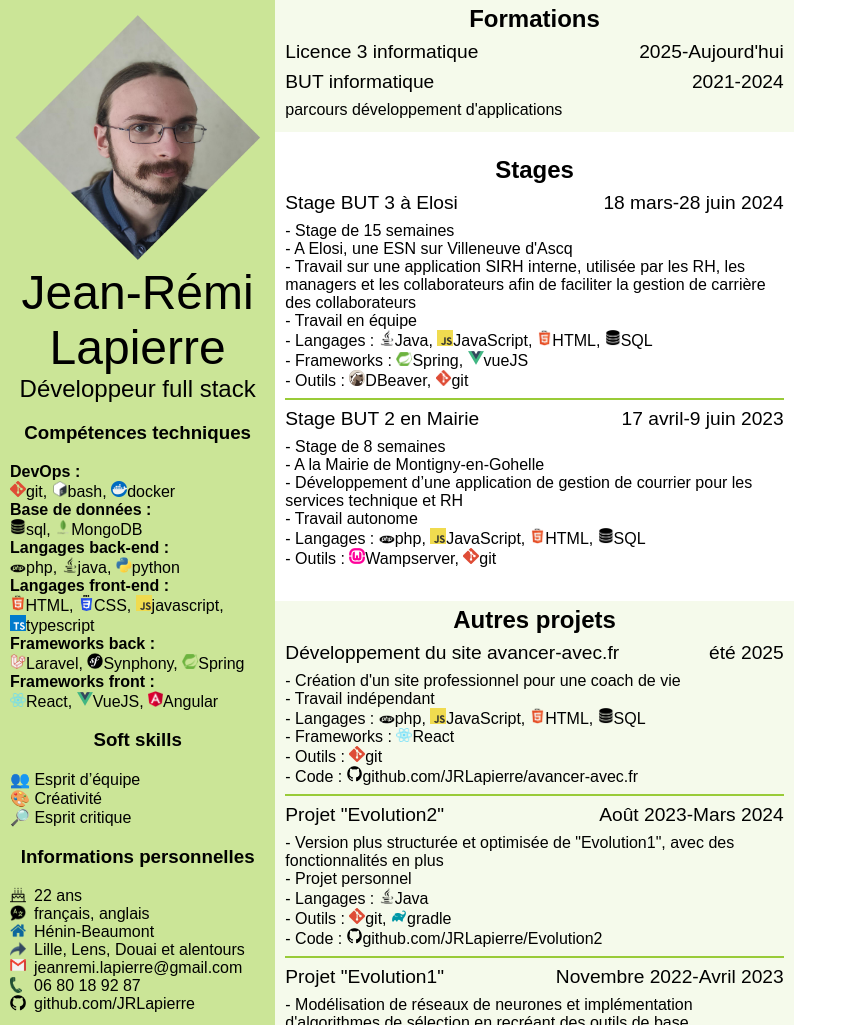
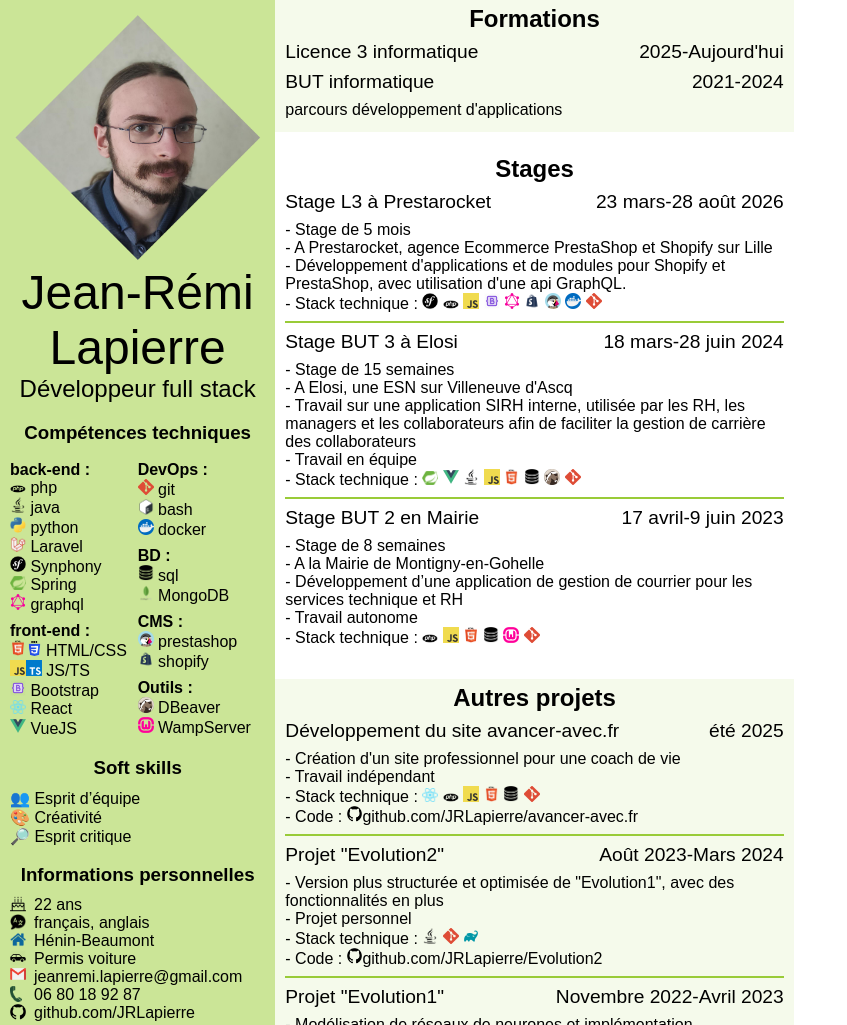
Before and after one commit to JRLapierre/html, a plain HTML site: page index.html in a window 1280 px wide. Shown: the top 1025 px of the page, without its empty margins (0-847 px from the left). Drawn offline with Linux system fonts and the light colour scheme.

Commit message:
CV juin 2026

```diff
--- a/index.html
+++ b/index.html
@@ -14,27 +14,48 @@
         <div class="title">
             Développeur full stack
         </div>
-        <div class="skills">
+        <div>
             <h3>Compétences techniques</h3>
-            <div>
-                <div class="skill_category">DevOps : </div>
-                <div><img class="icon" src="images/icons/tools/git.png">git, <img class="icon" src="images/icons/languages/bash.png">bash, <img class="icon" src="images/icons/tools/docker.png">docker</div>
-                <div class="skill_category">Base de données : </div>
-                <div><img class="icon" src="images/icons/languages/db/sql.png">sql, <img class="icon" src="images/icons/languages/db/mongodb.png">MongoDB</div>
-                <div class="skill_category">Langages back-end :</div>
-                <div><img class="icon" src="images/icons/languages/back/php.png">php, <img class="icon" src="images/icons/languages/back/java.png">java, <img class="icon" src="images/icons/languages/back/python.png">python</div>
-                <div class="skill_category">Langages front-end : </div>
-                <div><img class="icon" src="images/icons/languages/front/html.png">HTML, <img class="icon" src="images/icons/languages/front/css.png">CSS, <img class="icon" src="images/icons/languages/front/js.png">javascript, <div><img class="icon" src="images/icons/languages/front/ts.png">typescript</div></div>
-                <div class="skill_category">Frameworks back :</div>
-                <div><img class="icon" src="images/icons/framework/laravel.png">Laravel, <img class="icon" src="images/icons/framework/Synphony.png">Synphony, <img class="icon" src="images/icons/framework/spring.png">Spring</div>
-                <div class="skill_category">Frameworks front :</div>
-                <div><img class="icon" src="images/icons/framework/react.png">React, <img class="icon" src="images/icons/framework/vuejs.png">VueJS, <img class="icon" src="images/icons/framework/angular.png">Angular</div>
+            <div class="skills_columns">
+                <div class="skills_column">
+                    <div class="skill_category">back-end :</div>
+                    <p><img class="icon" src="images/icons/languages/back/php.png"> php</p>
+                    <p><img class="icon" src="images/icons/languages/back/java.png"> java</p>
+                    <p><img class="icon" src="images/icons/languages/back/python.png"> python</p>
+                    <p><img class="icon" src="images/icons/framework/laravel.png"> Laravel</p>
+                    <p><img class="icon" src="images/icons/framework/Synphony.png"> Synphony</p>
+                    <p><img class="icon" src="images/icons/framework/spring.png"> Spring</p>
+                    <p><img class="icon" src="images/icons/graphql.png"> graphql</p>
+                    <div class="skill_category">front-end : </div>
+                    <p><img class="icon" src="images/icons/languages/front/html.png"><img class="icon" src="images/icons/languages/front/css.png"> HTML/CSS</p>
+                    <p><img class="icon" src="images/icons/languages/front/js.png"><img class="icon" src="images/icons/languages/front/ts.png"> JS/TS</p>
+                    <p><img class="icon" src="images/icons/languages/front/bootstrap.png"> Bootstrap</p>
+                    <p><img class="icon" src="images/icons/framework/react.png"> React</p>
+                    <p><img class="icon" src="images/icons/framework/vuejs.png"> VueJS</p>
+                </div>
+                <div class="skills_column">
+                    <div class="skill_category">DevOps : </div>
+                    <p><img class="icon" src="images/icons/tools/git.png"> git</p>
+                    <p><img class="icon" src="images/icons/languages/bash.png"> bash</p>
+                    <p><img class="icon" src="images/icons/tools/docker.png"> docker</p>
+                    <div class="skill_category">BD : </div>
+                    <p><img class="icon" src="images/icons/languages/db/sql.png"> sql</p>
+                    <p><img class="icon" src="images/icons/languages/db/mongodb.png"> MongoDB</p>
+                    <div class="skill_category">CMS : </div>
+                    <p><img class="icon" src="images/icons/prestashop.png"> prestashop</p>
+                    <p><img class="icon" src="images/icons/shopify.png"> shopify</p>
+                    <div class="skill_category">Outils : </div>
+                    <p><img class="icon" src="images/icons/tools/dbeaver.png"> DBeaver</p>
+                    <p><img class="icon" src="images/icons/tools/WampServer.png"> WampServer</p>
+                </div>
             </div>
         </div>
-        <div class="skills">
+        <div>
             <h3>Soft skills</h3>
             <div>
-                <p> 👥 Esprit d’équipe</p><p>🎨 Créativité</p><p>🔎 Esprit critique</p>
+                <p>👥 Esprit d’équipe</p>
+                <p>🎨 Créativité</p>
+                <p>🔎 Esprit critique</p>
             </div>
         </div>
         <div class="personnal_informations">
@@ -42,7 +63,7 @@
             <div class="information_row"><div class="icon_wrapper"><img class="icon" src="images/icons/information/birthday.png"></div> 22 ans</div>
             <div class="information_row"><div class="icon_wrapper"><img class="icon" src="images/icons/information/language.png"></div> français, anglais</div>
             <div class="information_row"><div class="icon_wrapper"><img class="icon" src="images/icons/information/home.png"></div> Hénin-Beaumont</div>
-            <div class="information_row"><div class="icon_wrapper"><img class="icon" src="images/icons/information/arrow.png"></div> Lille, Lens, Douai et alentours</div>
+            <div class="information_row"><div class="icon_wrapper"><img class="icon" src="images/icons/information/car.png"></div> Permis voiture</div>
             <div class="information_row"><div class="icon_wrapper"><img class="icon" src="images/icons/information/mail.png"></div> jeanremi.lapierre@gmail.com</div>
             <div class="information_row"><div class="icon_wrapper"><img class="icon" src="images/icons/information/tel.png"></div> 06 80 18 92 87</div>
             <div class="information_row"><div class="icon_wrapper"><img class="icon" src="images/icons/tools/github.png"></div> <a href="github.com/JRLapierre">github.com/JRLapierre</a></div>
@@ -73,14 +94,39 @@
         <div class="category">
             <h2>Stages</h2>
             <div class="item">
+                <div class="title_row"><div>Stage L3 à Prestarocket</div><div class="date">23 mars-28 août 2026</div></div>
+                <p>- Stage de 5 mois</p>
+                <p>- A Prestarocket, agence Ecommerce PrestaShop et Shopify sur Lille</p>
+                <p>- Développement d'applications et de modules pour Shopify et PrestaShop, avec utilisation d'une api GraphQL.</p>
+                <p>- Stack technique :
+                    <img class="icon" src="images/icons/framework/Synphony.png">
+                    <img class="icon" src="images/icons/languages/back/php.png">
+                    <img class="icon" src="images/icons/languages/front/js.png">
+                    <img class="icon" src="images/icons/languages/front/bootstrap.png">
+                    <img class="icon" src="images/icons/graphql.png">
+                    <img class="icon" src="images/icons/shopify.png">
+                    <img class="icon" src="images/icons/prestashop.png">
+                    <img class="icon" src="images/icons/tools/docker.png">
+                    <img class="icon" src="images/icons/tools/git.png">
+                </p>
+            </div>
+            <hr>
+            <div class="item">
                 <div class="title_row"><div>Stage BUT 3 à Elosi</div><div class="date">18 mars-28 juin 2024</div></div>
                 <p>- Stage de 15 semaines</p>
                 <p>- A Elosi, une ESN sur Villeneuve d'Ascq</p>
                 <p>- Travail sur une application SIRH interne, utilisée par les RH, les managers et les collaborateurs afin de faciliter la gestion de carrière des collaborateurs</p>
                 <p>- Travail en équipe</p>
-                <p>- Langages : <img class="icon" src="images/icons/languages/back/java.png">Java, <img class="icon" src="images/icons/languages/front/js.png">JavaScript, <img class="icon" src="images/icons/languages/front/html.png">HTML, <img class="icon" src="images/icons/languages/db/sql.png">SQL</p>
-                <p>- Frameworks : <img class="icon" src="images/icons/framework/spring.png">Spring, <img class="icon" src="images/icons/framework/vuejs.png">vueJS</p>
-                <p>- Outils : <img class="icon" src="images/icons/tools/dbeaver.png">DBeaver, <img class="icon" src="images/icons/tools/git.png">git</p>
+                <p>- Stack technique :
+                    <img class="icon" src="images/icons/framework/spring.png">
+                    <img class="icon" src="images/icons/framework/vuejs.png">
+                    <img class="icon" src="images/icons/languages/back/java.png">
+                    <img class="icon" src="images/icons/languages/front/js.png">
+                    <img class="icon" src="images/icons/languages/front/html.png">
+                    <img class="icon" src="images/icons/languages/db/sql.png">
+                    <img class="icon" src="images/icons/tools/dbeaver.png">
+                    <img class="icon" src="images/icons/tools/git.png">
+                </p>
             </div>
             <hr>
             <div class="item">
@@ -89,8 +135,14 @@
                 <p>- A la Mairie de Montigny-en-Gohelle</p>
                 <p>- Développement d’une application de gestion de courrier pour les services technique et RH</p>
                 <p>- Travail autonome</p>
-                <p>- Langages : <img class="icon" src="images/icons/languages/back/php.png">php, <img class="icon" src="images/icons/languages/front/js.png">JavaScript, <img class="icon" src="images/icons/languages/front/html.png">HTML, <img class="icon" src="images/icons/languages/db/sql.png">SQL</p>
-                <p>- Outils : <img class="icon" src="images/icons/tools/WampServer.png">Wampserver, <img class="icon" src="images/icons/tools/git.png">git</p>
+                <p>- Stack technique :
+                    <img class="icon" src="images/icons/languages/back/php.png">
+                    <img class="icon" src="images/icons/languages/front/js.png">
+                    <img class="icon" src="images/icons/languages/front/html.png">
+                    <img class="icon" src="images/icons/languages/db/sql.png">
+                    <img class="icon" src="images/icons/tools/WampServer.png">
+                    <img class="icon" src="images/icons/tools/git.png">
+                </p>
             </div>
         </div>
         <div class="category colored_area">
@@ -99,9 +151,14 @@
                 <div class="title_row"><div>Développement du site avancer-avec.fr</div><div class="date">été 2025</div></div>
                 <p>- Création d'un site professionnel pour une coach de vie</p>
                 <p>- Travail indépendant</p>
-                <p>- Langages : <img class="icon" src="images/icons/languages/back/php.png">php, <img class="icon" src="images/icons/languages/front/js.png">JavaScript, <img class="icon" src="images/icons/languages/front/html.png">HTML, <img class="icon" src="images/icons/languages/db/sql.png">SQL</p>
-                <p>- Frameworks : <img class="icon" src="images/icons/framework/react.png">React</p>
-                <p>- Outils : <img class="icon" src="images/icons/tools/git.png">git</p>
+                <p>- Stack technique :
+                    <img class="icon" src="images/icons/framework/react.png">
+                    <img class="icon" src="images/icons/languages/back/php.png">
+                    <img class="icon" src="images/icons/languages/front/js.png">
+                    <img class="icon" src="images/icons/languages/front/html.png">
+                    <img class="icon" src="images/icons/languages/db/sql.png">
+                    <img class="icon" src="images/icons/tools/git.png">
+                </p>
                 <p>- Code : <img class="icon" src="images/icons/tools/github.png"><a href="https://github.com/JRLapierre/avancer-avec.fr">github.com/JRLapierre/avancer-avec.fr</a></p>
             </div>
             <hr>
@@ -109,8 +166,11 @@
                 <div class="title_row"><div>Projet "Evolution2"</div><div class="date">Août 2023-Mars 2024</div></div>
                 <p>- Version plus structurée et optimisée de "Evolution1", avec des fonctionnalités en plus</p>
                 <p>- Projet personnel</p>
-                <p>- Langages : <img class="icon" src="images/icons/languages/back/java.png">Java</p>
-                <p>- Outils : <img class="icon" src="images/icons/tools/git.png">git, <img class="icon" src="images/icons/tools/gradle.png">gradle</p>
+                <p>- Stack technique :
+                    <img class="icon" src="images/icons/languages/back/java.png">
+                    <img class="icon" src="images/icons/tools/git.png">
+                    <img class="icon" src="images/icons/tools/gradle.png">
+                </p>
                 <p>- Code : <img class="icon" src="images/icons/tools/github.png"><a href="https://github.com/JRLapierre/Evolution2">github.com/JRLapierre/Evolution2</a></p>
             </div>
             <hr>
@@ -118,8 +178,10 @@
                 <div class="title_row"><div>Projet "Evolution1"</div><div class="date">Novembre 2022-Avril 2023</div></div>
                 <p>- Modélisation de réseaux de neurones et implémentation d'algorithmes de sélection en recréant des outils de base</p>
                 <p>- Projet personnel</p>
-                <p>- Langages : <img class="icon" src="images/icons/languages/back/java.png">Java</p>
-                <p>- Outils : <img class="icon" src="images/icons/tools/git.png">git</p>
+                <p>- Stack technique :
+                    <img class="icon" src="images/icons/languages/back/java.png">
+                    <img class="icon" src="images/icons/tools/git.png">
+                </p>
                 <p>- Code : <img class="icon" src="images/icons/tools/github.png"><a href="https://github.com/JRLapierre/Evolution1">github.com/JRLapierre/Evolution1</a></p>
             </div>
         </div>
--- a/styles.css
+++ b/styles.css
@@ -77,10 +77,20 @@ h2 {
 
 .side_column h3 {
     text-align: center;
+    margin-bottom: 0.5em;
 }
 
 .skill_category {
     font-weight: bold;
+    margin-top: 0.5em;
+}
+
+.skills_columns {
+    display:flex;
+}
+
+.skills_column {
+    width: 50%;
 }
 
 .information_row {
```
Also changed, not shown: images/icons/graphql.png (added), images/icons/information/car.png (added), images/icons/languages/front/bootstrap.png (added), images/icons/prestashop.png (added), images/icons/shopify.png (added), 1 other file.
